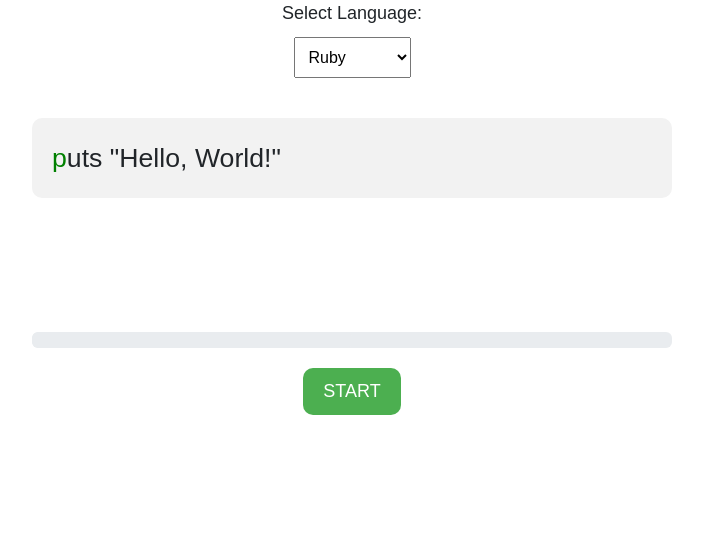
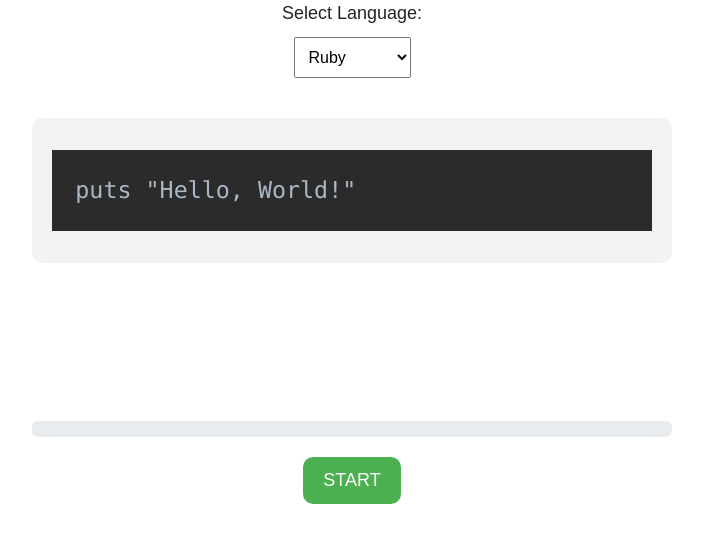
Before and after one commit to puppe1990/speed-type-code-words, a React (Create React App) app: page / in a window 1280 px wide. Shown: the top 542 px of the page, without its empty margins (288-991 px from the left). Built offline with nearby package versions, Linux system fonts and the light colour scheme.

Commit message:
add code highlighter

```diff
--- a/package.json
+++ b/package.json
@@ -11,6 +11,7 @@
     "react-bootstrap": "^2.7.0",
     "react-dom": "^18.2.0",
     "react-scripts": "5.0.1",
+    "react-syntax-highlighter": "^15.5.0",
     "web-vitals": "^2.1.4"
   },
   "scripts": {
--- a/src/App.js
+++ b/src/App.js
@@ -2,6 +2,8 @@ import React, { useState } from "react";
 import "./TyperTester.css";
 import { ProgressBar } from "react-bootstrap";
 import "bootstrap/dist/css/bootstrap.css";
+import { Light as SyntaxHighlighter } from "react-syntax-highlighter";
+import { darcula } from "react-syntax-highlighter/dist/esm/styles/prism";
 
 const languages = [
   { id: 1, name: "Ruby" },
@@ -25,6 +27,9 @@ function TyperTester() {
   const [isCorrect, setIsCorrect] = useState(true);
   const [nextLetter, setNextLetter] = useState("");
   const [typingProgress, setTypingProgress] = useState(0);
+  const [editableCode, setEditableCode] = useState(
+    codeSamples[selectedLanguage]
+  );
 
   const handleLanguageChange = (event) => {
     setSelectedLanguage(event.target.value);
@@ -42,10 +47,13 @@ function TyperTester() {
       event.target.value === currentCode.substring(0, event.target.value.length)
     ) {
       setIsCorrect(true);
-      setNextLetter(currentCode[event.target.value.length]);
     } else {
       setIsCorrect(false);
     }
+  };
+
+  const handleCodeEdit = (event) => {
+    setEditableCode(event.target.value);
   };
 
   const handleKeyPress = (event) => {
@@ -70,23 +78,26 @@ function TyperTester() {
         ))}
       </select>
       <div className="code-display">
-        {currentCode.split("").map((char, index) => {
-          if (index === userInput.length && isCorrect) {
-            return (
-              <span className="correct" key={index}>
-                {char}
-              </span>
-            );
-          } else if (index === userInput.length && !isCorrect) {
-            return (
-              <span className="incorrect" key={index}>
-                {char}
-              </span>
-            );
-          } else {
-            return <span key={index}>{char}</span>;
-          }
-        })}
+        <SyntaxHighlighter
+          language={languages
+            .find((language) => language.id === selectedLanguage)
+            .name.toLowerCase()}
+          style={darcula}
+        >
+          {currentCode}
+        </SyntaxHighlighter>
+      </div>
+      <div className="user-input">
+        <div
+          className="editable-input"
+          contentEditable={true}
+          suppressContentEditableWarning={true}
+          onInput={handleChange}
+          onKeyPress={handleKeyPress}
+          style={{ whiteSpace: "pre-wrap" }}
+        >
+          {userInput}
+        </div>
       </div>
       <textarea
         value={userInput}
```
Also changed, not shown: 1 other file (tests, documents, lock files or other folders).
